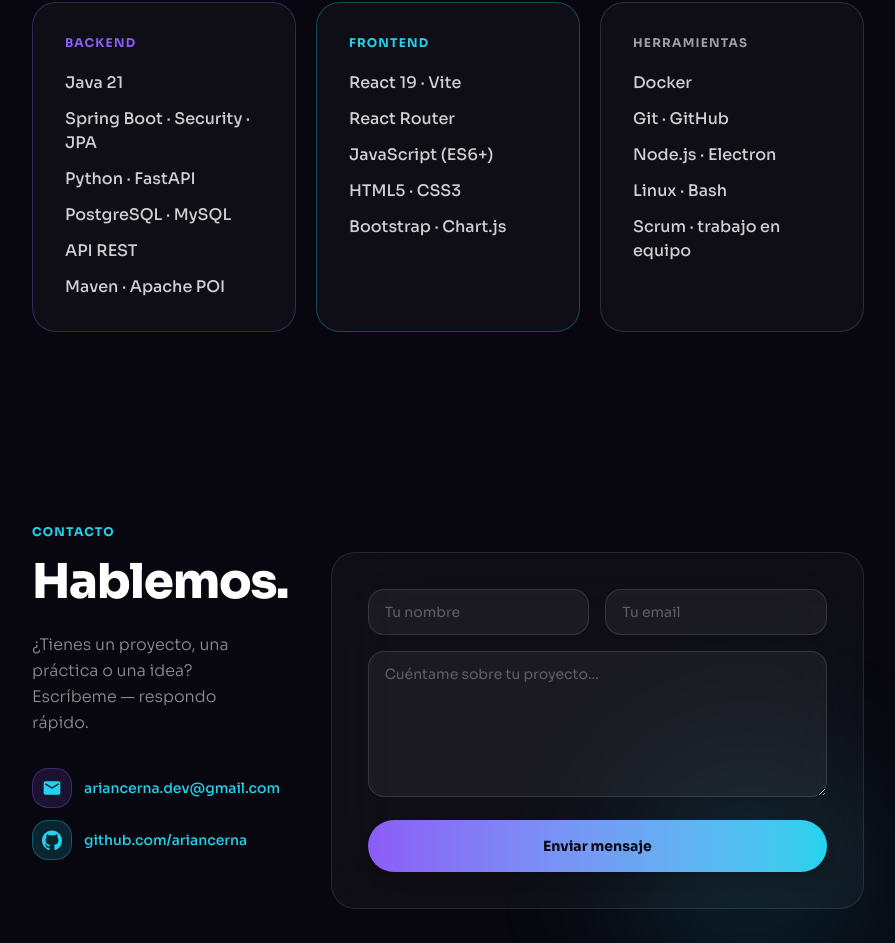
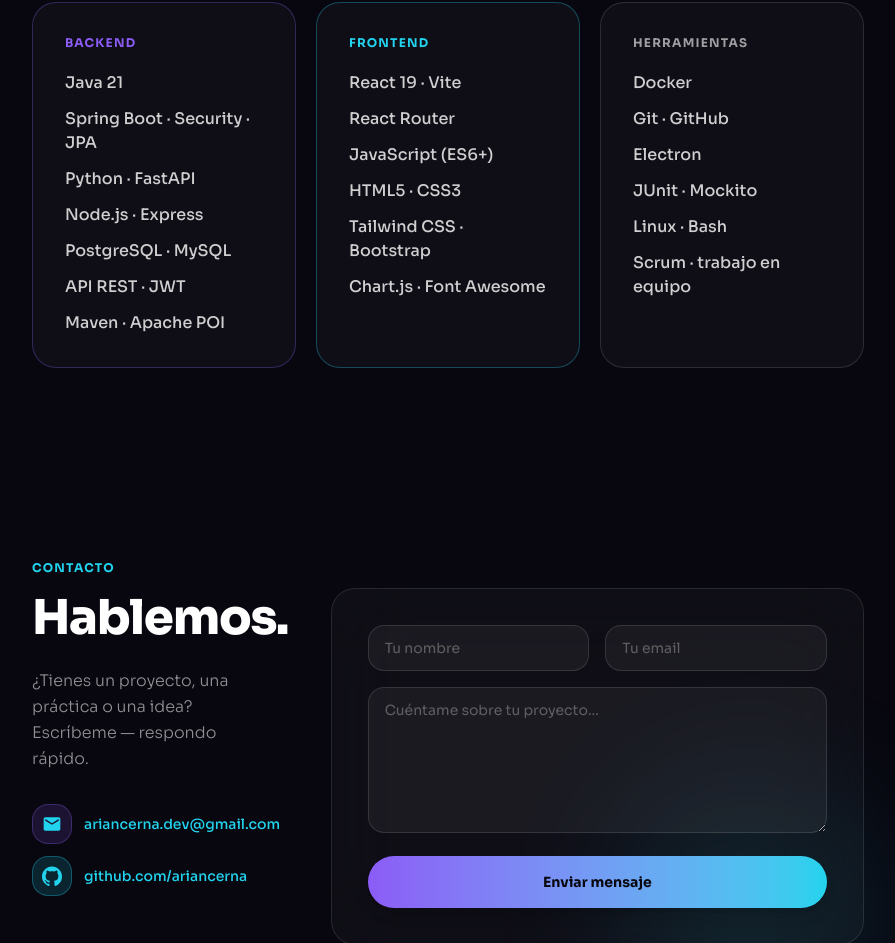
Before and after one commit to ariancerna/portfolio, a React (Vite) app: page / in a window 1280 px wide. Shown: the part 3611-4554 px from the top of the page, without its empty margins (192-1087 px from the left). Built offline with nearby package versions, Linux system fonts and the light colour scheme.

Commit message:
Update skills to reflect real stack across all projects

```diff
--- a/src/components/Skills.jsx
+++ b/src/components/Skills.jsx
@@ -4,19 +4,19 @@ export default function Skills({ t }) {
       title: 'BACKEND',
       color: 'text-purple',
       borderColor: 'border-purple/30',
-      skills: ['Java 21', 'Spring Boot · Security · JPA', 'Python · FastAPI', 'PostgreSQL · MySQL', 'API REST', 'Maven · Apache POI'],
+      skills: ['Java 21', 'Spring Boot · Security · JPA', 'Python · FastAPI', 'Node.js · Express', 'PostgreSQL · MySQL', 'API REST · JWT', 'Maven · Apache POI'],
     },
     {
       title: 'FRONTEND',
       color: 'text-cyan',
       borderColor: 'border-cyan/30',
-      skills: ['React 19 · Vite', 'React Router', 'JavaScript (ES6+)', 'HTML5 · CSS3', 'Bootstrap · Chart.js'],
+      skills: ['React 19 · Vite', 'React Router', 'JavaScript (ES6+)', 'HTML5 · CSS3', 'Tailwind CSS · Bootstrap', 'Chart.js · Font Awesome'],
     },
     {
       title: t.tHerramientas,
       color: 'text-white/60',
       borderColor: 'border-white/12',
-      skills: ['Docker', 'Git · GitHub', 'Node.js · Electron', 'Linux · Bash', t.tMetodologias],
+      skills: ['Docker', 'Git · GitHub', 'Electron', 'JUnit · Mockito', 'Linux · Bash', t.tMetodologias],
     },
   ]
 
```
